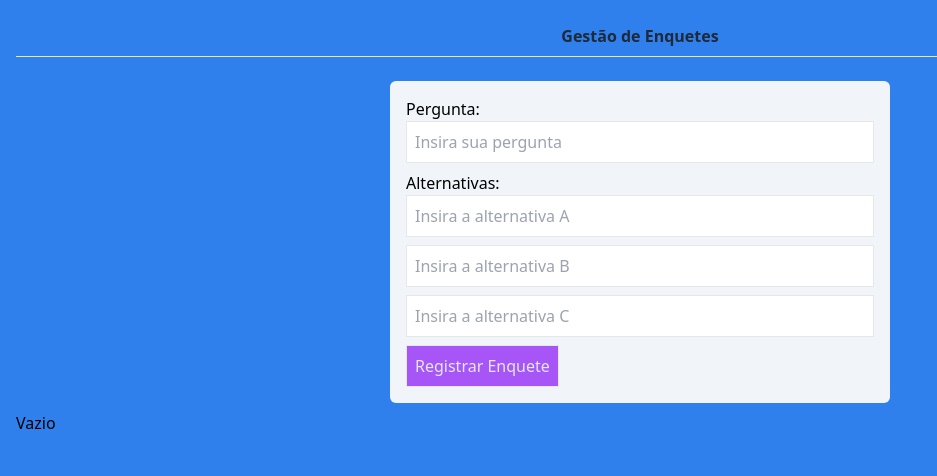
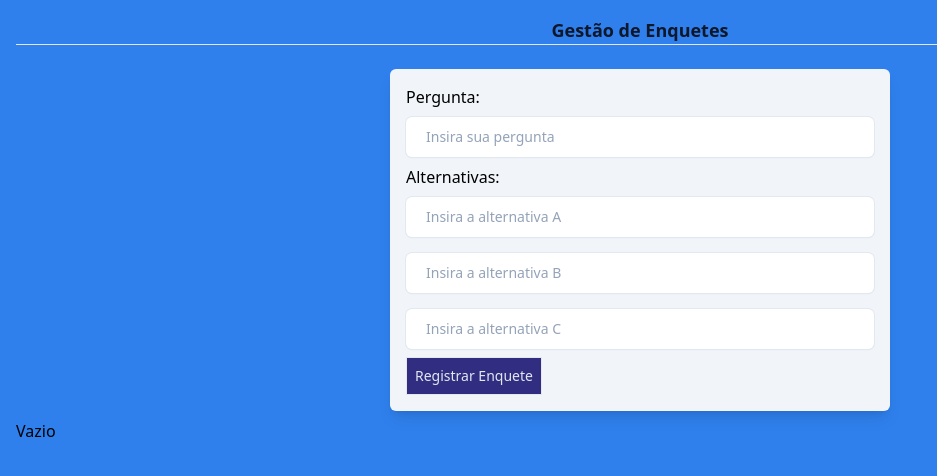
Before and after one commit to eiericksilva/enquete, a React (Vite) app: page / in a window 1280 px wide. Shown: the top 476 px of the page, without its empty margins (0-937 px from the left). Built offline with nearby package versions, Linux system fonts and the light colour scheme.

Commit message:
implementando estilo tailwind em cada enquete

```diff
--- a/src/App.jsx
+++ b/src/App.jsx
@@ -2,11 +2,14 @@ import { useState, useEffect } from "react";
 import { v4 as uuidv4 } from "uuid";
 
 const style = {
-  bg: `h-screen w-screen p-4 bg-[#2F80ED]`,
-  container: `bg-slate-100 max-w-[500px] w-full m-auto mb-2 rounded-md shadow-x1 p-4`,
-  heading: `text-3x1 font-bold text-center text-gray-800 p-2`,
-  input: `border p-2 w-full text-x1 mb-2`,
-  button: `border p-2 bg-purple-500 text-slate-200`,
+  bg: `min-h-screen  w-screen p-4 bg-[#2F80ED]`,
+  container: `bg-slate-100 max-w-[500px] w-full m-auto mb-2 rounded-md shadow-lg p-4`,
+  heading: `text-center flex-auto text-lg font-semibold text-slate-900`,
+  input: `mb-2 mt-2 focus:ring-6 focus:ring-blue-500 focus:outline-none appearance-none w-full text-sm leading-6 text-slate-900 placeholder-slate-400 rounded-md py-2 pl-5 ring-1 ring-slate-200 shadow-sm`,
+  button: `border p-2 bg-indigo-900 text-slate-200 text-sm hover:bg-indigo-700`,
+  register: `bg-green-900 text-slate-200 hover:bg-green-700`,
+  delete: `bg-red-900 text-slate-200 hover:bg-red-700`,
+  container_input: `p-1 space-x-1 bg-gray-200 my-2 h-10 flex items-center`,
 };
 
 function App() {
@@ -122,29 +125,36 @@ function App() {
         <div>Vazio</div>
       ) : (
         enquetes.map((enquete) => (
-          <div key={enquete.id}>
+          <div key={enquete.id} className={style.container}>
             <form>
-              <h3>{enquete.pergunta}</h3>
+              <h3 className={style.heading}>{enquete.pergunta}</h3>
               {enquete.options.map((option) => (
-                <label key={option.id}>
+                <div key={option.id} className={style.container_input}>
                   <input
+                    id={option.id}
                     type="radio"
                     name={enquete.pergunta}
                     value={option.text}
                     onChange={handleChange}
                   />
-                  {option.text}
-                </label>
+                  <label htmlFor={option.id}>{option.text}</label>
+                </div>
               ))}
+              <div className={style.container_buttons}>
                 <button
+                  className={`${style.button} ${style.register}`}
                   onClick={() => registrarResposta(enquete.id, optionSelected)}
                   type="button"
                 >
                   Enviar resposta
                 </button>
-              <button onClick={() => excluirEnquete(enquete.id)}>
+                <button
+                  className={`${style.button} ${style.delete}`}
+                  onClick={() => excluirEnquete(enquete.id)}
+                >
                   Excluir Enquete
                 </button>
+              </div>
               <hr />
             </form>
           </div>
--- a/tailwind.config.js
+++ b/tailwind.config.js
@@ -3,6 +3,10 @@ export default {
   content: ["./src/**/*.{js,ts,jsx,tsx}"],
   theme: {
     extend: {},
+    fontFamily: {
+      display: ["Inter", "system-ui", "sans-serif"],
+      body: ["Inter", "system-ui", "sans-serif"],
+    },
   },
   plugins: [],
 };
```
Lines whose indentation alone changed are shown as unchanged.
